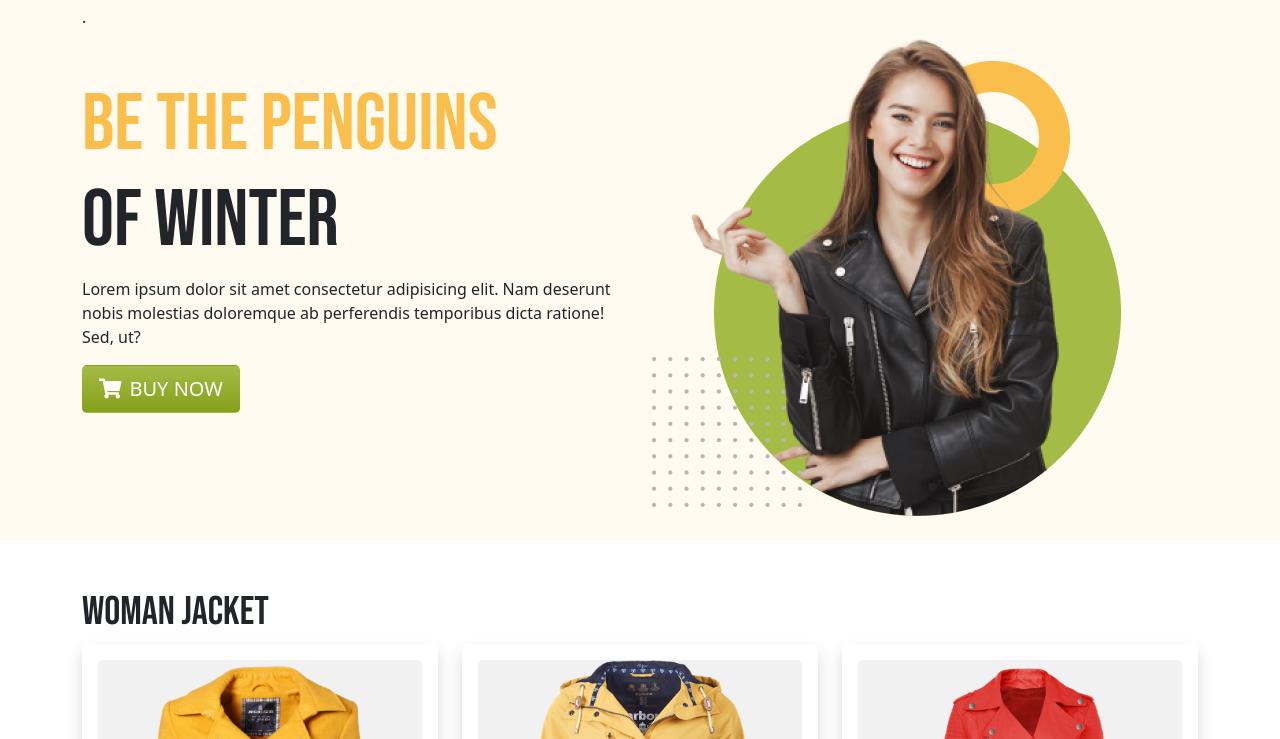
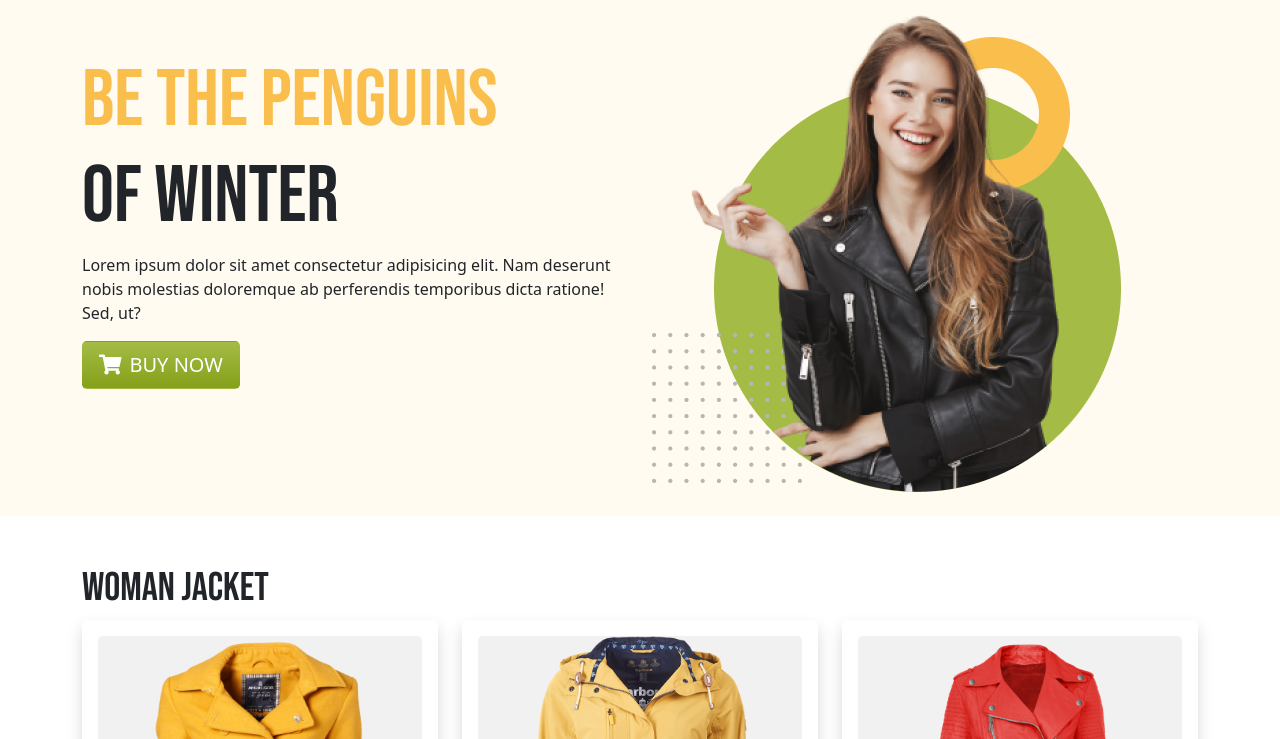
Before and after one commit to KaziShohiduzzaman/penguin-fashion-bootstrap, a plain HTML site: page index.html in a window 1280 px wide. Shown: the part 61-800 px from the top of the page. Drawn offline with nearby package versions, Linux system fonts and the light colour scheme.

Commit message:
dot remove

```diff
--- a/index.html
+++ b/index.html
@@ -50,7 +50,7 @@
         <!-- header section start  -->
         <section class="header-body">
             <div class="container">
-                .<div class="row">
+                <div class="row">
                     <div class="col-lg-6 col-md-6 col-12 mb-4">
                         <h1 class="header-font mt-5"><span class="highlight">BE THE PENGUINS</span>
                             <br>OF WINTER
```
